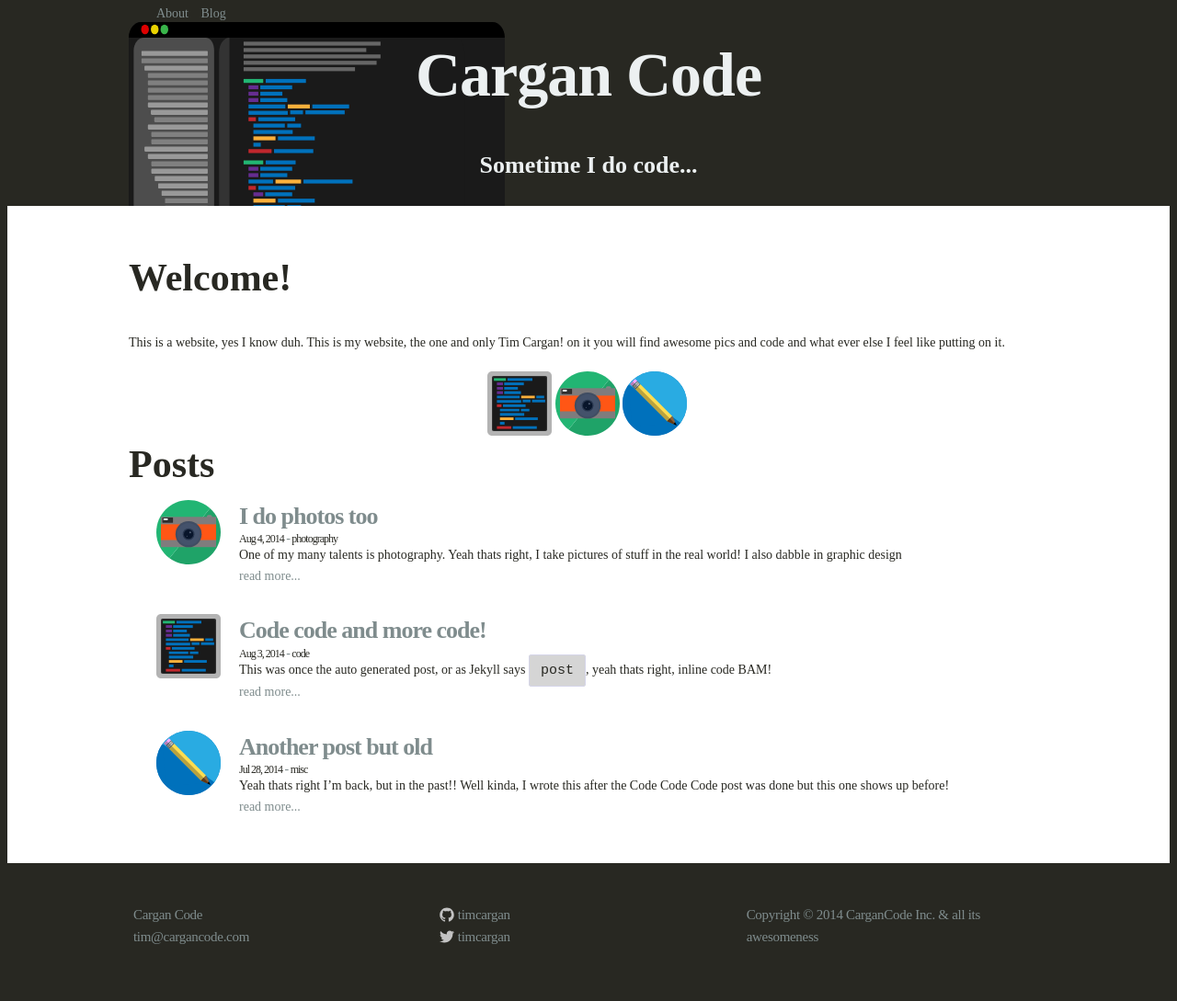
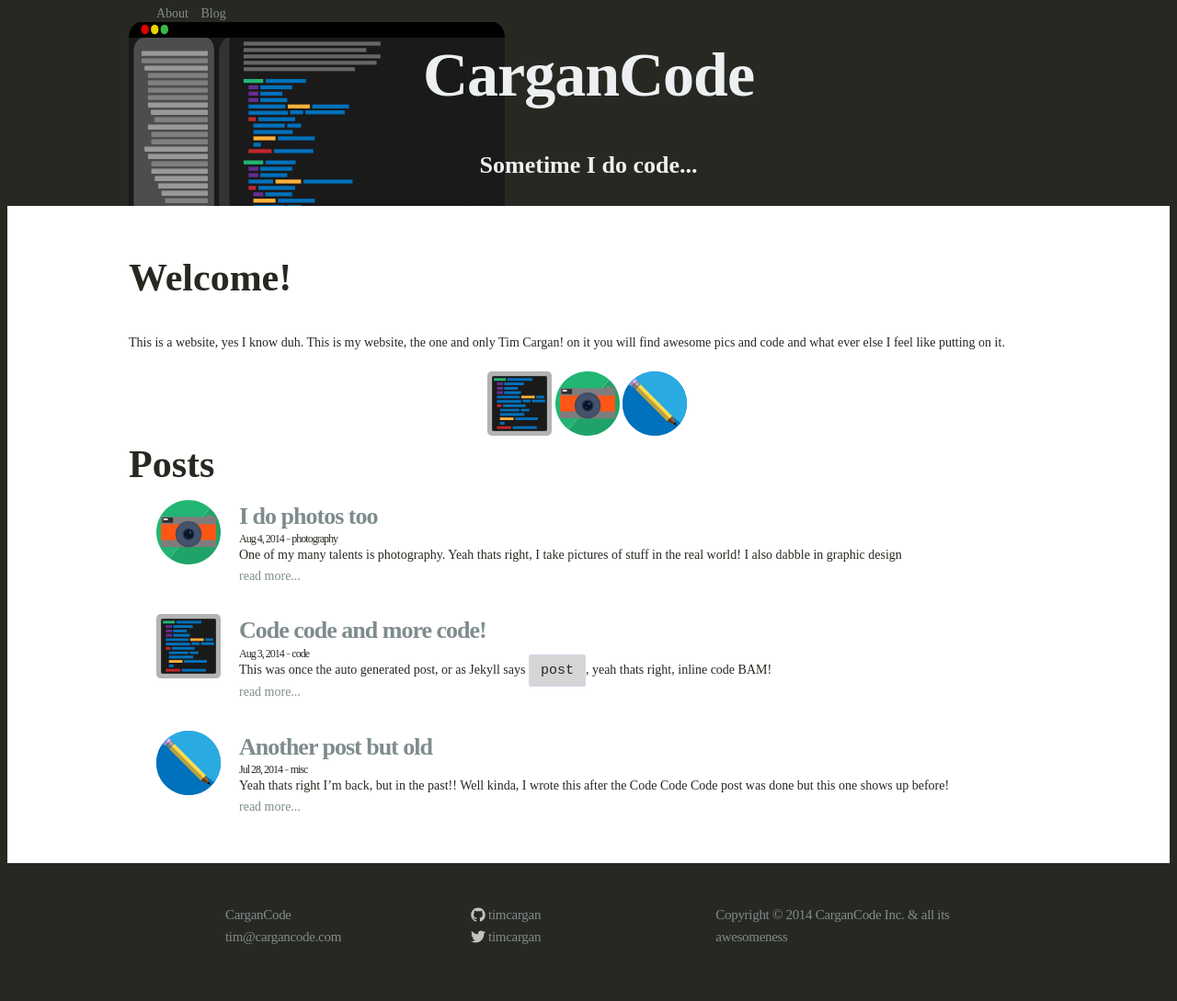
Before and after one commit to CarganCode/CarganCode.github.io, a Jekyll site: the page built from index.html, in a window 1280 px wide. Shown: the whole page at 92% size. Built offline with Jekyll 4.4.1, drawn with Linux system fonts in a browser that asks for light colours.

Commit message:
Update site name and fixed footer

```diff
--- a/_config.yml
+++ b/_config.yml
@@ -1,9 +1,9 @@
 # Site settings
-title: Cargan Code
+title: CarganCode
 email: tim@cargancode.com
 description: "This is a website, yes I know. This is my website, the one and only Tim Cargan! on it you will find awesome pics and code and what ever else I feel like putting on it."
 baseurl: ""
-url: "http://cargancode.com"
+url: "http://cargancode.io"
 twitter_username: timcargan
 github_username:  timcargan
 
--- a/css/4-pages/_footer.scss
+++ b/css/4-pages/_footer.scss
@@ -5,11 +5,13 @@
 
   .wrap {
   	display: table;
+  	max-width: 800px;
   }
   .column {
-  display: table-cell;
-  padding: 0 5px;
-  width: 33%;
+  	display: table-cell;
+  	marign-bottom: 15px;
+  	padding: 0 5px;
+  	width: 33%;
   }
 
   ul {
```
